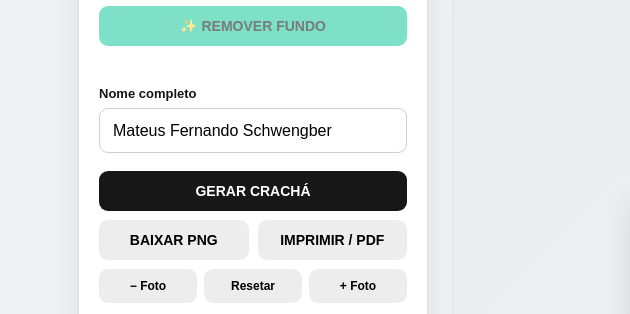
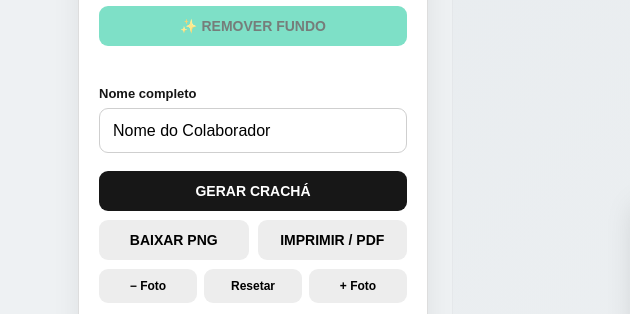
Before and after one commit to marlomscsrs-byte/Geradordecrachas, a plain HTML site: page index.html in a window 1280 px wide. Shown: the part 329-643 px from the top of the page, 0-630 px from the left. Drawn offline with Linux system fonts and the light colour scheme; a web font is replaced by a local one.

Commit message:
Update index.html

```diff
--- a/index.html
+++ b/index.html
@@ -153,7 +153,7 @@ body{background:#eef1f3}
   <div class="bgStatus" id="bgStatus" aria-live="polite"></div>
 
   <label class="title" for="nameInput">Nome completo</label>
-  <input id="nameInput" type="text" value="Mateus Fernando Schwengber">
+  <input id="nameInput" type="text" value="Nome do Colaborador">
 
   <button class="primary" id="generate">GERAR CRACHÁ</button>
 
```
